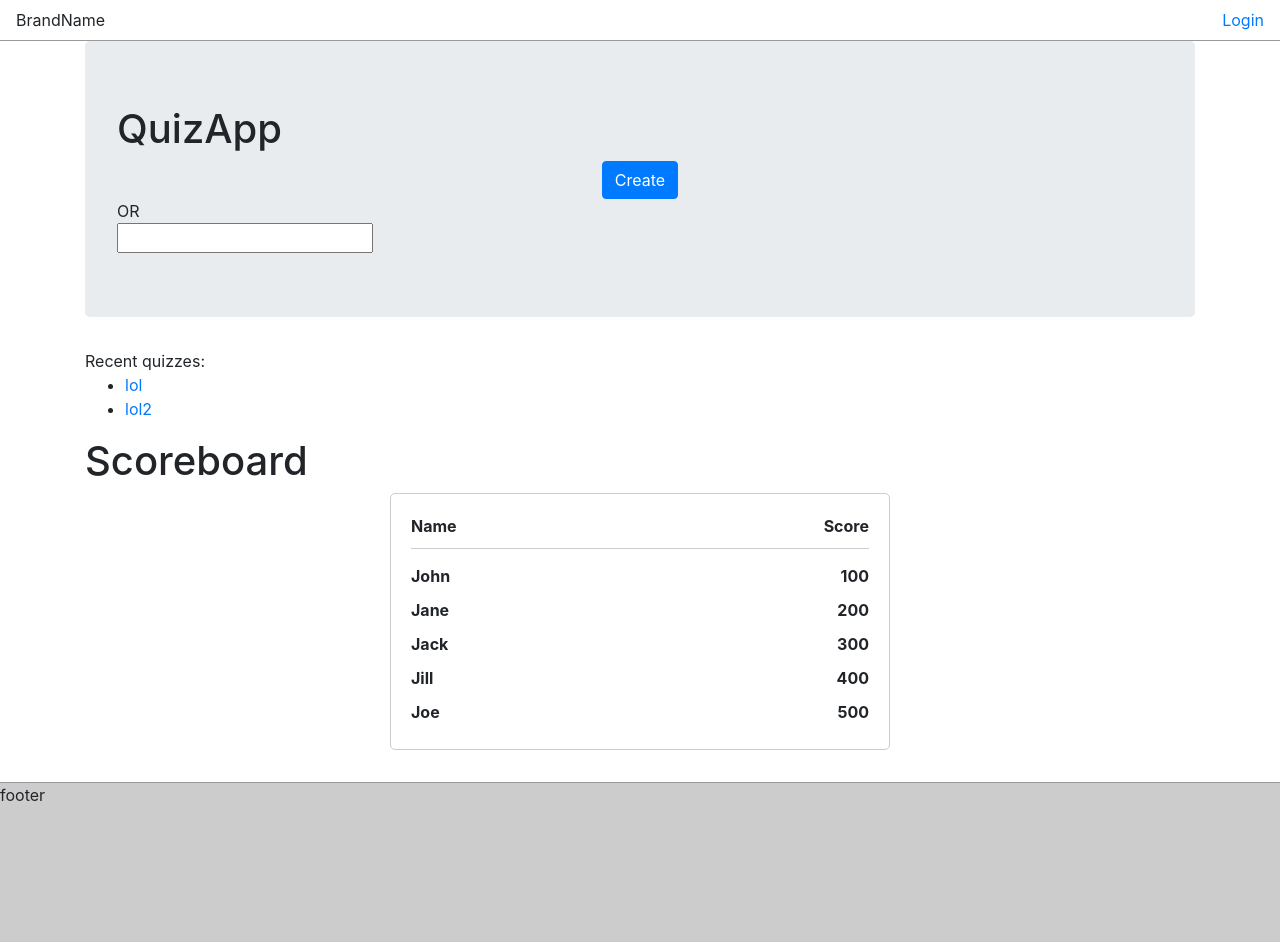
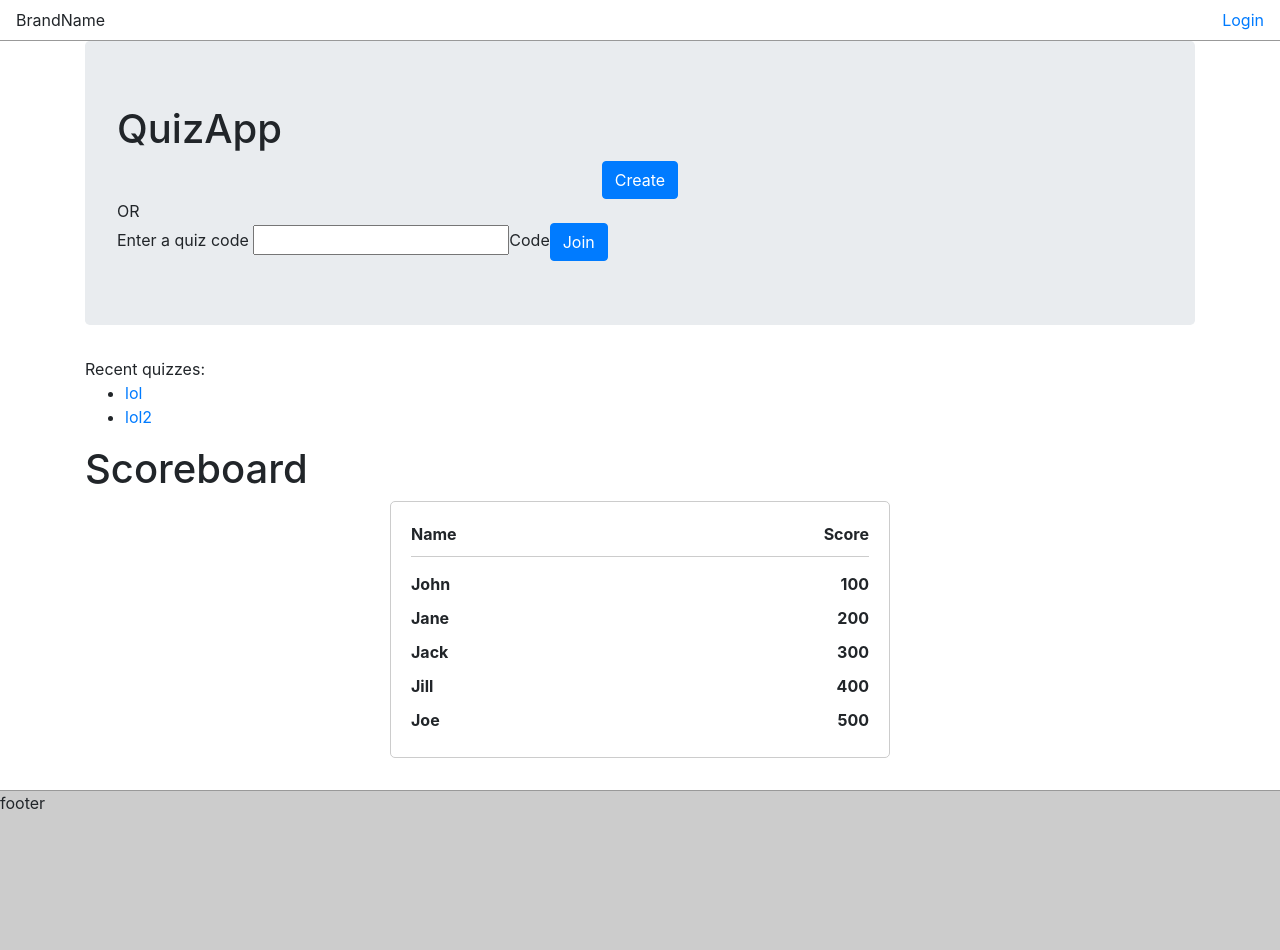
Before and after one commit to staddle/cybershit, a Nuxt app: page / in a window 1280 px wide. Built offline with nearby package versions, Linux system fonts and the light colour scheme.

Commit message:
more on main page

```diff
--- a/components/Quiz/QuizStartupComponent.vue
+++ b/components/Quiz/QuizStartupComponent.vue
@@ -1,10 +1,19 @@
 <template>
   <div class="jumbotron">
-    <h1 class="brandHeader">QuizApp</h1>
-    <button class="btn btn-primary">Create</button>
+    <h1 class="brandHeader">
+      QuizApp
+    </h1>
+    <button class="btn btn-primary">
+      Create
+    </button>
     <span>OR</span>
     <div>
-      <input type="text" />
+      Enter a quiz code
+      <input type="text" name="code">
+      <label for="code">Code</label>
+      <button class="btn btn-primary">
+        Join
+      </button>
     </div>
   </div>
 </template>
```
